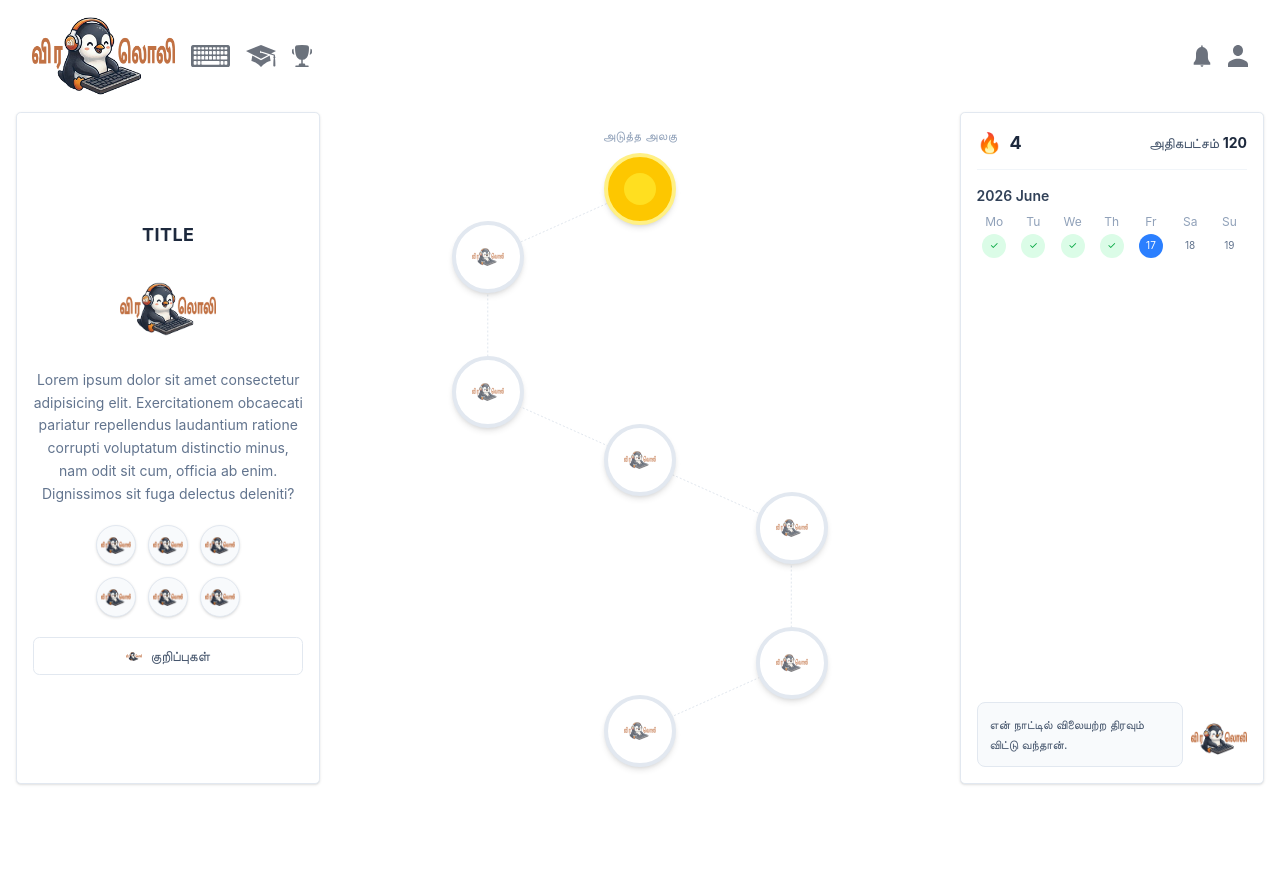
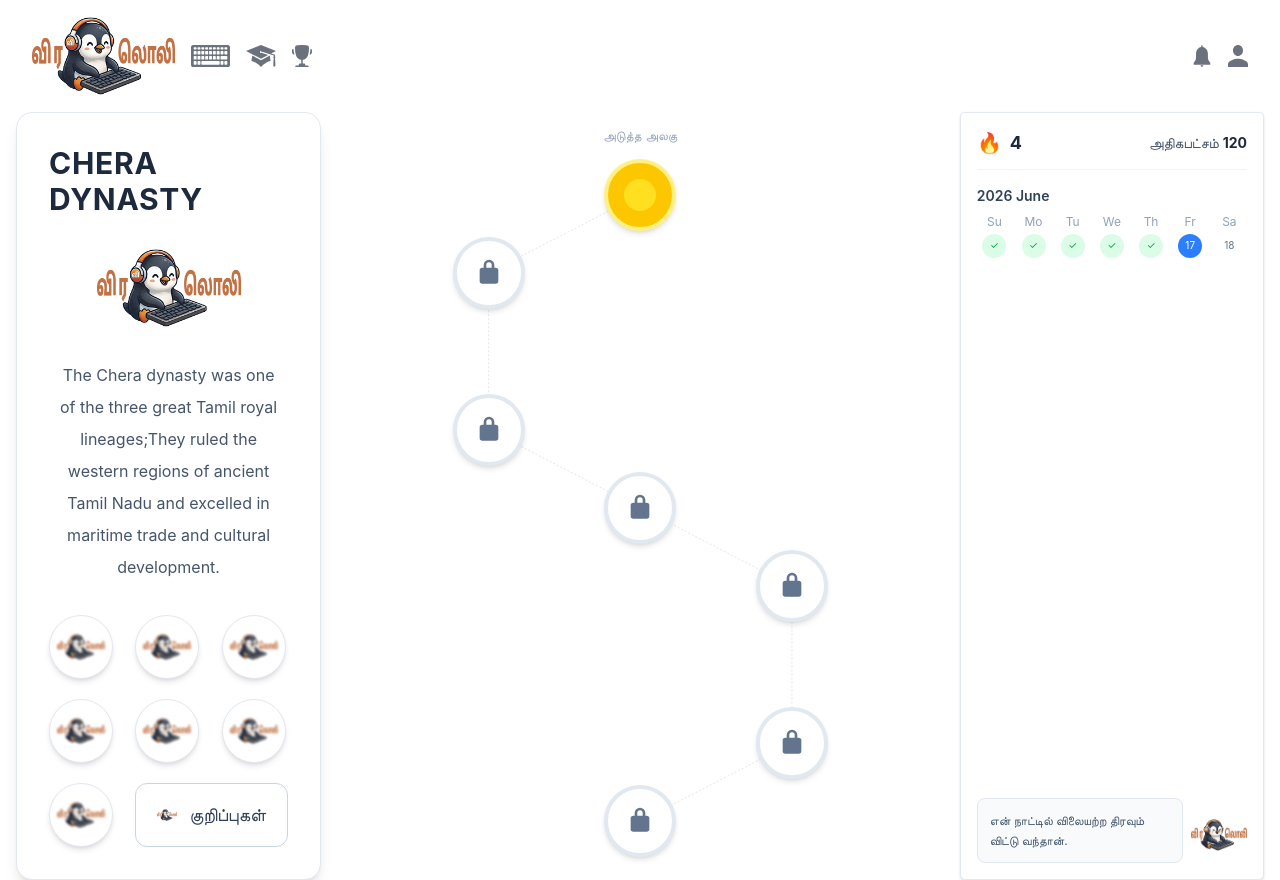
Before and after one commit to jai-atithya/viraloli, a React (Vite) app in the folder client/: page /units in a window 1280 px wide. Before the commit the page ends 800 px from the top, so only its background shows below. Built offline with nearby package versions, Linux system fonts and the light colour scheme.

Commit message:
modified ui

```diff
--- a/client/src/pages/unit/Unit.jsx
+++ b/client/src/pages/unit/Unit.jsx
@@ -1,7 +1,7 @@
 import React, { useState } from 'react'
 import { Navbar } from '../components/Navbar'
 import SampleLogo from '../../assets/tamilLogo.png'
-
+import { Lock } from "lucide-react";
 export const Unit = () => {
   const [isOdd, setIsOdd] = useState(false);
 
@@ -10,13 +10,13 @@ export const Unit = () => {
 
   // dummy calendar days for the current week
   const weekDays = [
+    { day: 'Su', date: 12, done: true },
     { day: 'Mo', date: 13, done: true },
     { day: 'Tu', date: 14, done: true },
     { day: 'We', date: 15, done: true },
     { day: 'Th', date: 16, done: true },
     { day: 'Fr', date: 17, done: false },
     { day: 'Sa', date: 18, done: false },
-    { day: 'Su', date: 19, done: false },
   ];
 
   return (
@@ -25,35 +25,41 @@ export const Unit = () => {
         <div className='h-[10vh]'>
           <Navbar />
         </div>
-        <div className='w-full h-full flex gap-[1rem]'>
+        <div className='w-full h-full flex  gap-[1rem]'>
 
           {/* LEFT PANEL */}
-          <div className='bg-white border border-slate-200 shadow-sm w-[25%] rounded-[0.3rem] p-[1rem] flex flex-col justify-center items-center gap-[0.75rem]'>
-            <div>
-              <p className='text-slate-800 font-bold text-lg tracking-wide'>TITLE</p>
+          <div className="bg-white border border-slate-200 shadow-lg w-[25%] rounded-2xl p-8 flex flex-col justify-between items-center gap-6">
+            <h2 className="text-3xl font-bold text-slate-800 tracking-wide">CHERA DYNASTY</h2>
+            <div className="w-36 h-36 flex items-center justify-center">
+              <img
+                src={SampleLogo}
+                className="w-full h-full object-contain"
+                alt="Chera Dynasty"
+              />
             </div>
-            <div className='w-24 h-24 flex items-center justify-center'>
-              <img src={SampleLogo} className='w-full h-full object-contain' />
-            </div>
-            <div>
-              <p className='text-slate-500 text-sm text-center leading-relaxed'>
-                Lorem ipsum dolor sit amet consectetur adipisicing elit. Exercitationem obcaecati pariatur repellendus laudantium ratione corrupti voluptatum distinctio minus, nam odit sit cum, officia ab enim. Dignissimos sit fuga delectus deleniti?
-              </p>
-            </div>
-            <div className='grid grid-cols-3 gap-3 mt-2'>
-              {[...Array(6)].map((_, i) => (
+            <p className="text-slate-600 text-base text-center leading-8 px-2">The Chera dynasty was one of the three great Tamil royal lineages;They ruled the western regions of ancient Tamil Nadu and excelled in maritime trade and cultural development.</p>
+            <div className="w-full grid grid-cols-3 gap-5 mt-2">
+              {[...Array(7)].map((_, i) => (
                 <div
                   key={i}
-                  className='w-10 h-10 rounded-full border border-slate-200 bg-slate-50 flex items-center justify-center p-1 shadow-sm'
-                >
-                  <img src={SampleLogo} className='w-full h-full object-contain rounded-full' />
+                  className="w-16 h-16 rounded-full bg-white border border-slate-200 shadow-md flex items-center justify-center">
+                  <img
+                    src={SampleLogo}
+                    className="w-12 h-12 object-contain rounded-full blur-[1px]"
+                    alt=""
+                  />
                 </div>
+
               ))}
-            </div>
-            <button className='w-full mt-2 flex items-center justify-center gap-2 border border-slate-200 rounded-[0.4rem] py-2 text-sm text-slate-600 hover:bg-slate-50'>
-              <img src={SampleLogo} className='w-4 h-4 object-contain' />
+              <button className="w-full col-span-2 flex items-center justify-center gap-3 border border-slate-300 rounded-xl py-4 text-lg font-medium text-slate-700 hover:bg-slate-50 transition-all duration-200">
+              <img
+                src={SampleLogo}
+                className="w-5 h-5 object-contain"
+                alt=""
+              />
               குறிப்புகள்
             </button>
+            </div>
           </div>
 
           {/* MIDDLE PANEL - path */}
@@ -103,7 +109,16 @@ export const Unit = () => {
                         {idx === 0 ? (
                           <div className='w-1/2 h-1/2 rounded-full bg-yellow-300' />
                         ) : (
-                          <img src={SampleLogo} className='w-1/2 h-1/2 object-contain opacity-70' />
+
+                          <div className="w-1/2 h-1/2 flex items-center justify-center">
+                            <svg
+                              xmlns="http://www.w3.org/2000/svg"
+                              viewBox="0 0 24 24"
+                              fill="currentColor"
+                              className="w-full h-full text-slate-500">
+                              <path d="M17 8h-1V6a4 4 0 10-8 0v2H7a2 2 0 00-2 2v8a2 2 0 002 2h10a2 2 0 002-2v-8a2 2 0 00-2-2zm-7-2a2 2 0 114 0v2h-4V6z"/>
+                            </svg>
+                          </div>
                         )}
                       </div>
                     ))}
```
